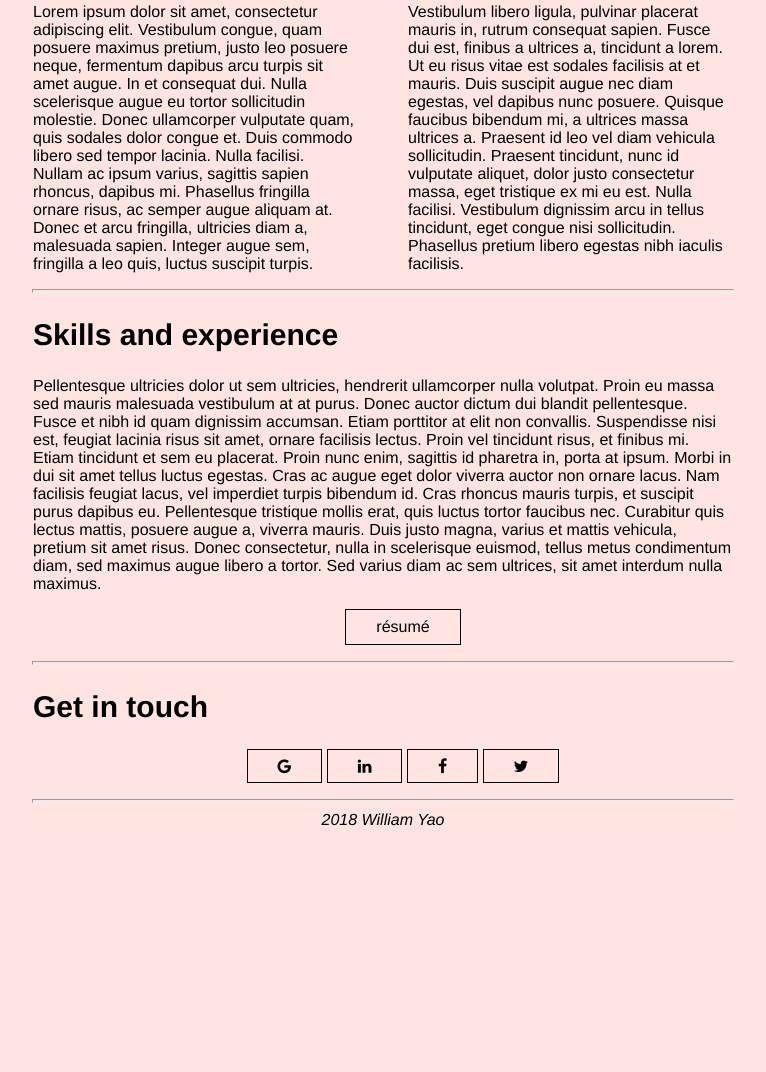
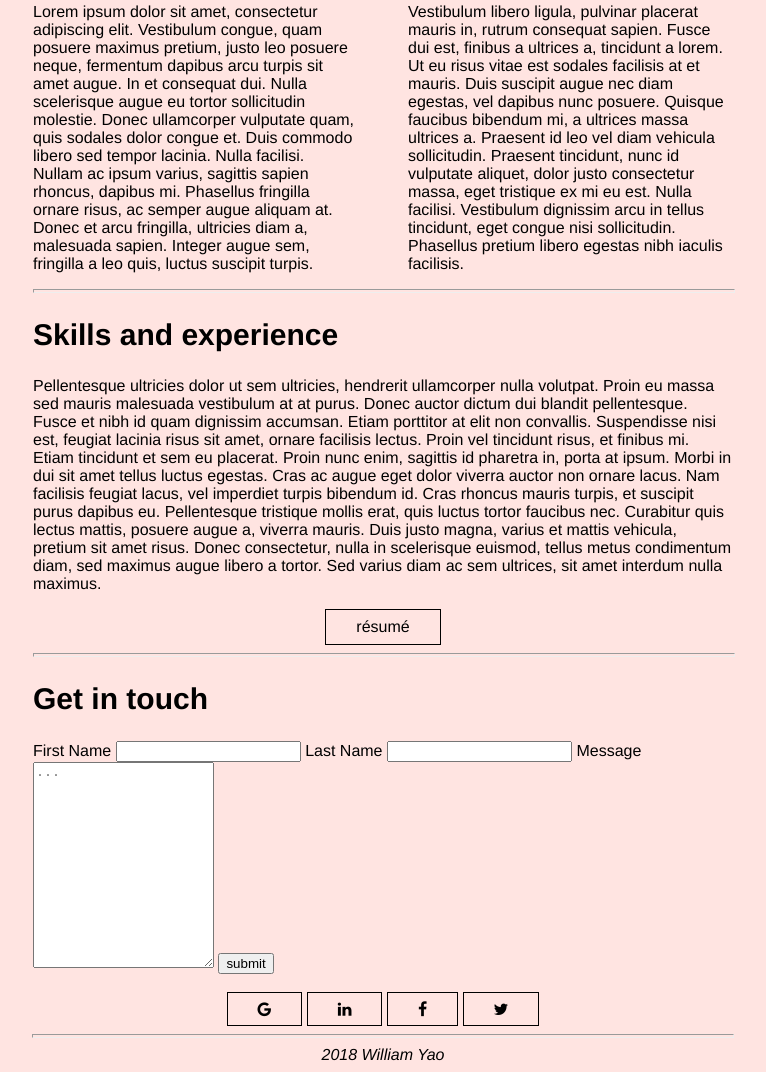
Before and after one commit to williamyao0782/williamyao0782.github.io, a plain HTML site: page index.html in a window 1280 px wide. Shown: the part 806-1878 px from the top of the page, without its empty margins (257-1023 px from the left). Before the commit the page ends 1643 px from the top, so only its background shows below. Drawn offline with Linux system fonts and the light colour scheme; files that its build step writes are made by us from their sources.

Commit message:
Update index.html

```diff
--- a/index.html
+++ b/index.html
@@ -1,11 +1,14 @@
 <!DOCTYPE html>
+
 <html>
-	<head> <!--Document Header starts here-->
-		<title>William Yao</title>
-		<link rel="stylesheet" href="https://williamyao0782.github.io/css/style.css">
+
+	<head>
+		<title>William's draft page</title>
+		<link rel="stylesheet" href="style.css">
+		<meta name="viewport" content="width=device-width, initial-scale=1.0"> <!--meta viewport element-->
 	</head>
 
-	<body> <!--Document Body starts here-->
+	<body>
 
 		<div id="title">
 		<h1>William Yao</h1>
@@ -15,7 +18,7 @@
 		<p><b>role @ company</b></p>
 		</div>
 
-		<div>
+		<div> <!--Paragraph containing video with link to facebook event-->
 			<p class="center"> <a href="https://www.facebook.com/events/241555566411190/" target="_blank">
 				<video preload="auto" autoplay="autoplay" loop="loop" title="BSOC Ski Trip 2018! Credits: Daniel Yang">
 					<source src="https://i.imgur.com/c53uV29.mp4" type="video/mp4"> </source>
@@ -23,44 +26,71 @@
 			</p>
 		</div>
 
-		<hr/>
 		<div class="content">
+		<hr class="divider">
+		</div>
+
+		<div class="content">  <!--Division containing a heading and paragraph-->
 			<h2> About me </h2>
 			<p> Lorem ipsum dolor sit amet, consectetur adipiscing elit. Vestibulum congue, quam posuere maximus pretium, justo leo posuere neque, fermentum dapibus arcu turpis sit amet augue. In et consequat dui. Nulla scelerisque augue eu tortor sollicitudin molestie. Donec ullamcorper vulputate quam, quis sodales dolor congue et. Duis commodo libero sed tempor lacinia. Nulla facilisi. Nullam ac ipsum varius, sagittis sapien rhoncus, dapibus mi. Phasellus fringilla ornare risus, ac semper augue aliquam at. Donec et arcu fringilla, ultricies diam a, malesuada sapien. Integer augue sem, fringilla a leo quis, luctus suscipit turpis. Vestibulum libero ligula, pulvinar placerat mauris in, rutrum consequat sapien.
 
 			Fusce dui est, finibus a ultrices a, tincidunt a lorem. Ut eu risus vitae est sodales facilisis at et mauris. Duis suscipit augue nec diam egestas, vel dapibus nunc posuere. Quisque faucibus bibendum mi, a ultrices massa ultrices a. Praesent id leo vel diam vehicula sollicitudin. Praesent tincidunt, nunc id vulputate aliquet, dolor justo consectetur massa, eget tristique ex mi eu est. Nulla facilisi. Vestibulum dignissim arcu in tellus tincidunt, eget congue nisi sollicitudin. Phasellus pretium libero egestas nibh iaculis facilisis. </p>
 		</div>
 
-		<hr/>
-		<div class="content2">
+		<div class="content">
+		<hr class="divider">
+		</div>
+
+		<div class="content2">  <!--Division containing a heading, paragraph and list containing single point-->
 			<h2> Skills and experience </h2>
 			<p> Pellentesque ultricies dolor ut sem ultricies, hendrerit ullamcorper nulla volutpat. Proin eu massa sed mauris malesuada vestibulum at at purus. Donec auctor dictum dui blandit pellentesque. Fusce et nibh id quam dignissim accumsan. Etiam porttitor at elit non convallis. Suspendisse nisi est, feugiat lacinia risus sit amet, ornare facilisis lectus. Proin vel tincidunt risus, et finibus mi. Etiam tincidunt et sem eu placerat. Proin nunc enim, sagittis id pharetra in, porta at ipsum. Morbi in dui sit amet tellus luctus egestas.
 
 			Cras ac augue eget dolor viverra auctor non ornare lacus. Nam facilisis feugiat lacus, vel imperdiet turpis bibendum id. Cras rhoncus mauris turpis, et suscipit purus dapibus eu. Pellentesque tristique mollis erat, quis luctus tortor faucibus nec. Curabitur quis lectus mattis, posuere augue a, viverra mauris. Duis justo magna, varius et mattis vehicula, pretium sit amet risus. Donec consectetur, nulla in scelerisque euismod, tellus metus condimentum diam, sed maximus augue libero a tortor. Sed varius diam ac sem ultrices, sit amet interdum nulla maximus. </p>
-			<ul>
-				<li><a href="" class="button" target="_blank">résumé</a></li>
-			</ul>
+
+			<div class="center">
+				<a href="" class="button" target="_blank">résumé</a>
+			</div>
 		</div>
 
-		<hr/>
 		<div class="content">
+		<hr class="divider">
+		</div>
+
+		<div class="content">  <!--Division containing a heading and a list of linked icons-->
 			<h2> Get in touch </h2>
-			<ul>
+
+			<div class="container">
+  				<form action="action_page.php">
+					<label for="fname">First Name</label>
+					<input type="text" id="fname" name="firstname">
+
+					<label for="lname">Last Name</label>
+					<input type="text" id="lname" name="lastname">
+
+					<label for="subject">Message</label>
+					<textarea id="subject" name="subject" placeholder="..." style="height:200px"></textarea>
+					<input type="submit" value="submit">
+				</form>
+			</div> <br/>
+
+			<div class="center">
 				<link rel="stylesheet" href="https://cdnjs.cloudflare.com/ajax/libs/font-awesome/4.7.0/css/font-awesome.min.css">
-    			<li><a href="mailto:williamyao078@gmail.com" class="fa fa-google"></a></li>
-    			<li><a href="https://www.linkedin.com/in/william-yao-442719163/" class="fa fa-linkedin" target="_blank"></a></li>
-    			<li><a href="https://www.facebook.com/william.yao.73" class="fa fa-facebook" target="_blank"></a></li>
-    			<li><a href="https://twitter.com/?lang=en" class="fa fa-twitter" target="_blank"></a></li>
-			</ul>
+				<a href="mailto:williamyao078@gmail.com" class="fa fa-google"></a>
+				<a href="https://www.linkedin.com/in/william-yao-442719163/" class="fa fa-linkedin" target="_blank"></a>
+				<a href="https://www.facebook.com/william.yao.73" class="fa fa-facebook" target="_blank"></a>
+				<a href="https://twitter.com/?lang=en" class="fa fa-twitter" target="_blank"></a>
+			</div>
 		</div>
+
 	</body>
 
-	<hr>
+	<hr/>
 	<footer>
 		<div class="center">
-			<address>
+			<address> <!--Address formatting-->
 				<font size="initial">2018 William Yao</font>
 			</address>
 		</div>
 	</footer>
+
 </html>
```
